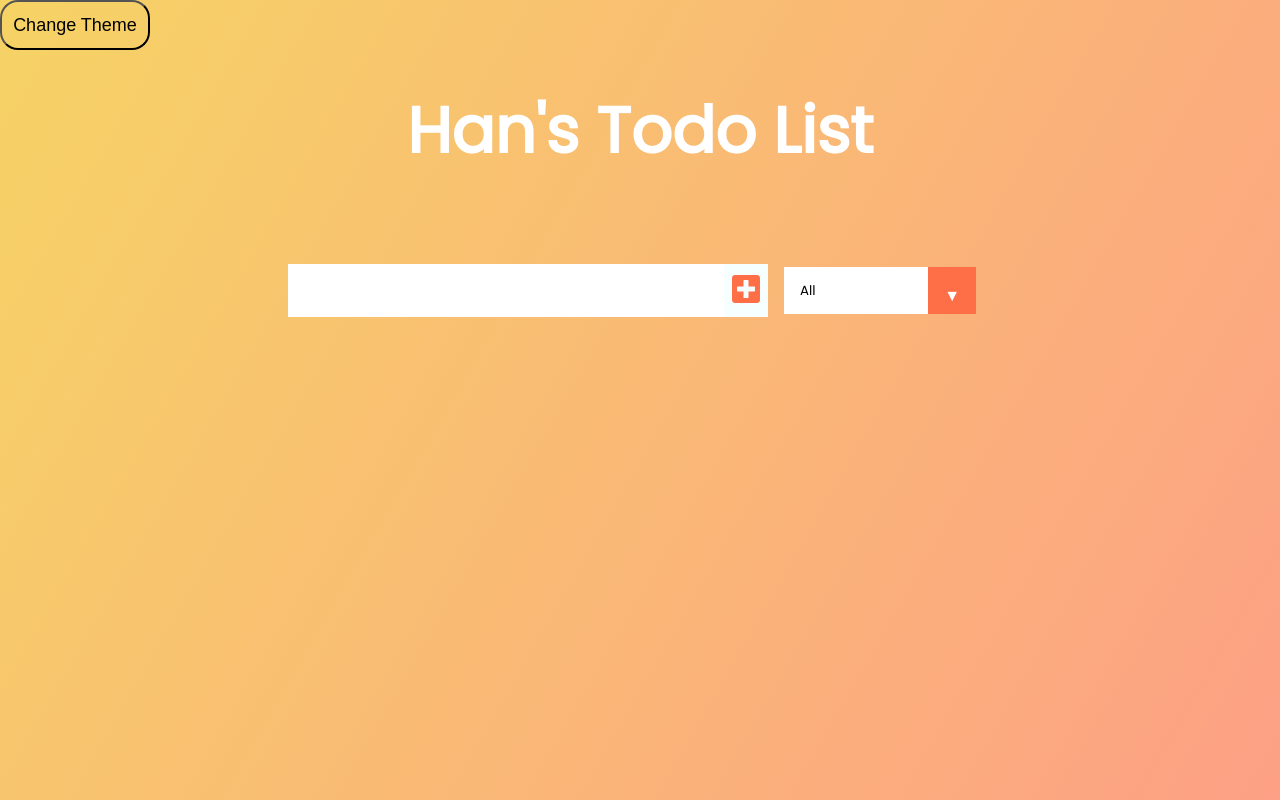
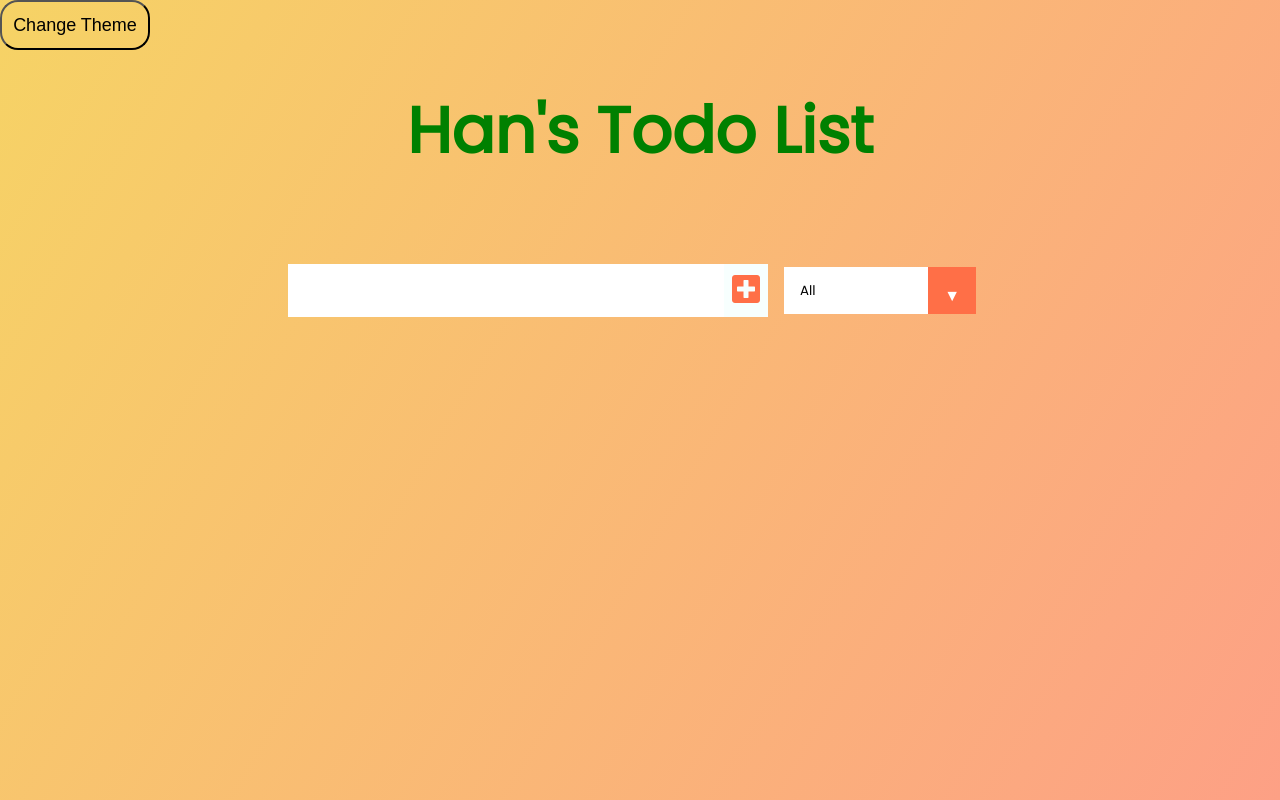
Before and after one commit to HanzeZ/todolist, a React (Create React App) app: page / in a window 1280 px wide. Built offline with nearby package versions, Linux system fonts and the light colour scheme.

Commit message:
Update App.js

```diff
--- a/src/App.js
+++ b/src/App.js
@@ -14,7 +14,7 @@ function App() {
   const [darkTheme, setDarkTheme] = useState(true);
 
   const themeStyles = {
-    color: darkTheme ? 'white' : 'black',
+    color: darkTheme ? 'green' : 'black',
     backgroundColor: darkTheme ? 'black' : 'black',
   }
 
```
